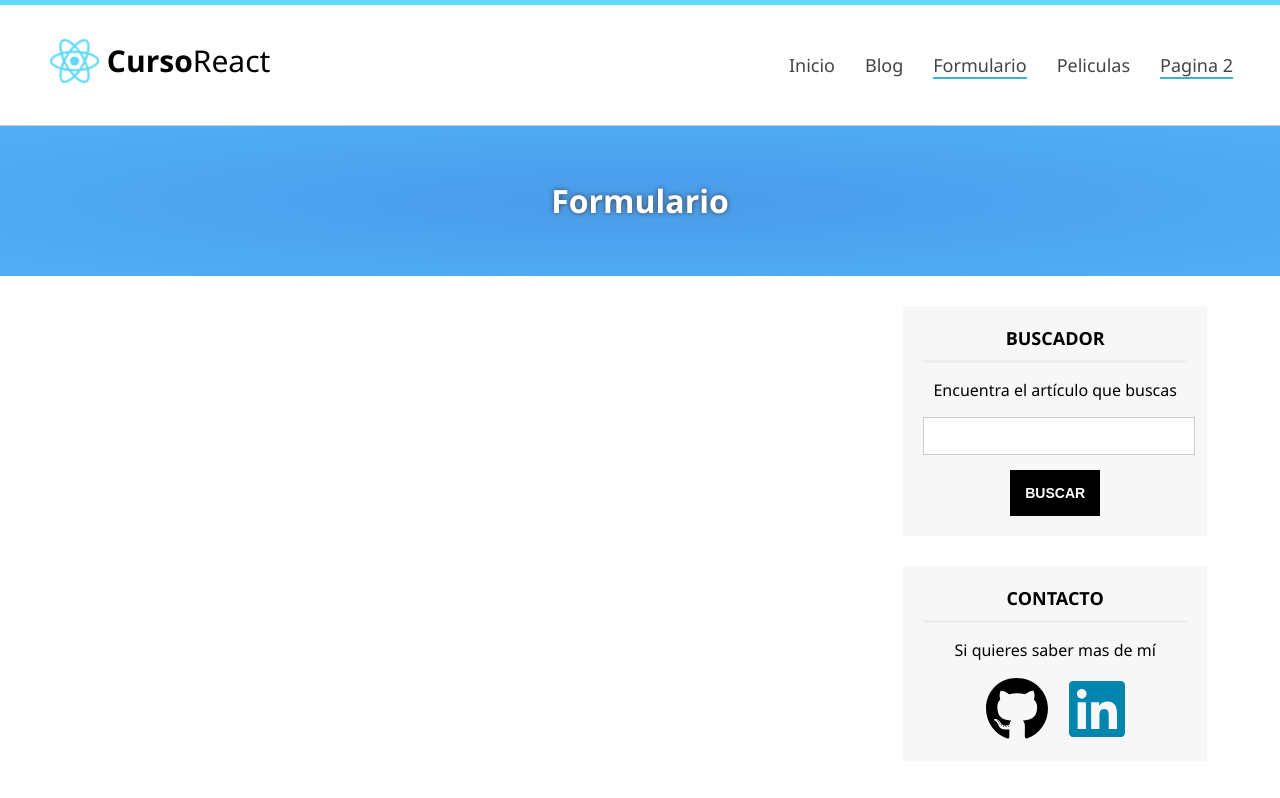
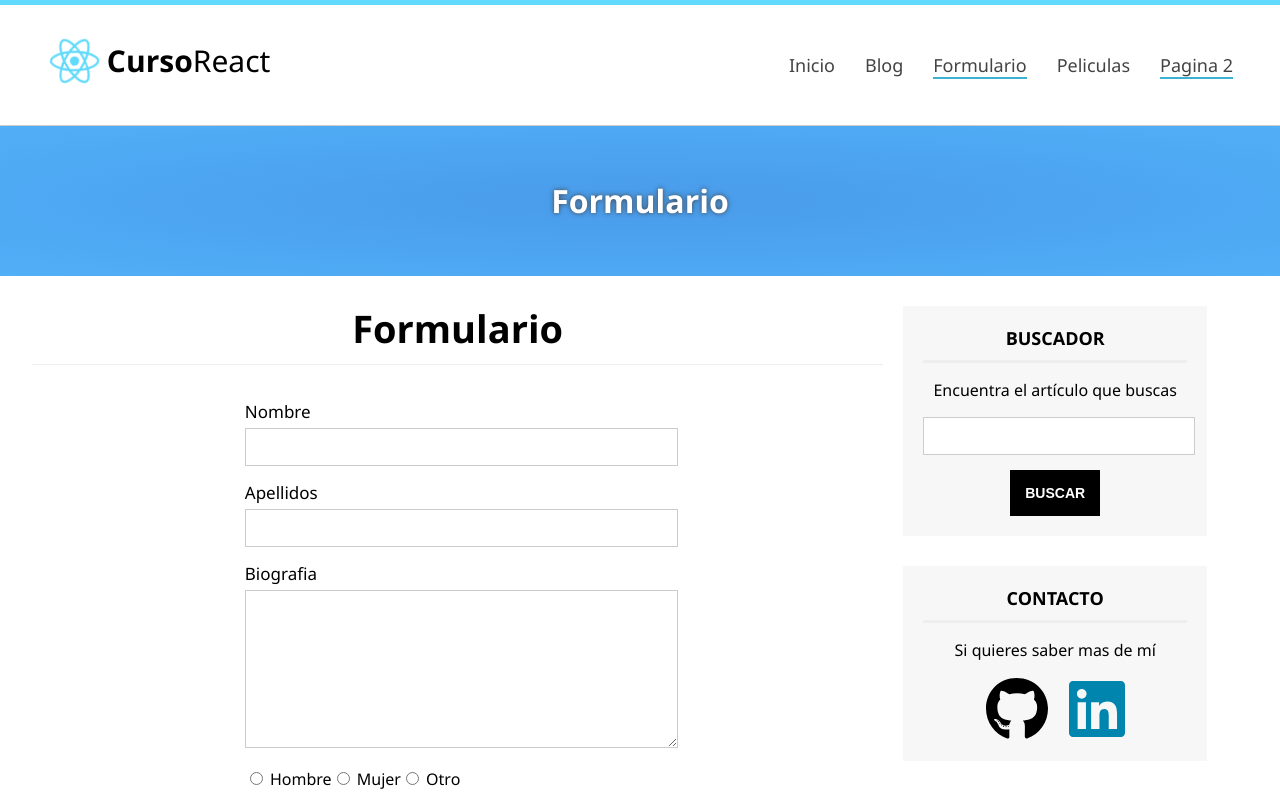
Before and after one commit to Emocrat3/Curso-React, a React (Create React App) app in the folder reactProyecto/: page /formulario in a window 1280 px wide. Shown: the top 798 px of the page. Built offline with nearby package versions, Linux system fonts and the light colour scheme.

Commit message:
Funcionando mostrar articulos en localhost, en prod fallando

```diff
--- a/reactProyecto/package.json
+++ b/reactProyecto/package.json
@@ -10,6 +10,7 @@
     "@testing-library/jest-dom": "^4.2.4",
     "@testing-library/react": "^9.3.2",
     "@testing-library/user-event": "^7.1.2",
+    "axios": "^0.19.2",
     "react": "^16.13.1",
     "react-dom": "^16.13.1",
     "react-router-dom": "^5.2.0",
--- /dev/null
+++ b/reactProyecto/src/components/Articles.js
@@ -0,0 +1,71 @@
+import React, { Component } from 'react';
+import axios from 'axios';
+class Articles extends Component {
+
+    state = {
+        articles: [],
+        status: null
+    }
+    componentWillMount() {
+        this.getArticles();
+    }
+
+    getArticles = () => {
+        axios.get("https://arthuro-gomez-react.netlify.app/api/articles")
+        .then(res =>{
+            const data = res.data;//to save your data response
+            console.log("----SETTING DATA-----")
+            console.log(data)//to see your data response
+            this.setState({articles}) //to set your data response
+
+            console.log("++++++ALL DATA WAS SETTING++++++")
+        }).catch(err=>{
+            console.log(err)
+        })
+    }
+
+    render() {
+        console.log(this.state.articles)
+        if (this.state.articles.length >= 1) {
+
+            var listArticles = this.state.articles.map((article) => {
+                return (
+                    <article className="article-item" id="article-template">
+                        <div className="image-wrap">
+                            <img src="https://unhabitatmejor.leroymerlin.es/sites/default/files/styles/header_category/public/2018-10/4%20paisaje%20macedonia.jpg?itok=AELknmF8" alt="Paisaje" />
+                        </div>
+
+                <h2>{article.title}</h2>
+                        <span className="date">
+                            {article.date}
+                    </span>
+                        <a href="#">Leer más</a>
+
+                        <div className="clearfix"></div>
+                    </article>
+                );
+            });
+            return (
+                <div id="articles">
+                    {listArticles}
+                </div>
+            );
+        } else if (this.state.articles.length === 0 && this.state.status === 'success') {
+            return (
+                <div id="articles">
+                    <h2 className="subheader">No hay articulos para mostrar</h2>
+                    <p>Todavia no hay contenido en esta sección</p>
+                </div>
+            );
+        } else {
+            return (
+                <div id="articles">
+                    <h2 className="subheader">Cargando</h2>
+                    <img src="https://pa1.narvii.com/6707/510b0daee67fbc091f14b9d8ef40aeb6c0d4dc7d_hq.gif"/>
+                </div>
+            );
+        }
+    }
+}
+
+export default Articles;
--- a/reactProyecto/src/components/Blog.js
+++ b/reactProyecto/src/components/Blog.js
@@ -1,8 +1,10 @@
 import React, { Component } from 'react';
+import Articles from './Articles';
 import Slider from './Slider';
 import Sidebar from './Sidebar';
 
 class Blog extends Component {
+
 
     render() {
 
@@ -10,13 +12,13 @@ class Blog extends Component {
             <div id="blog">
                 <Slider
                     title="Blog"
-                    size ="slider-small"
+                    size="slider-small"
                 />
 
                 <div className="center">
                     <div id="content">
                         {/*Listado de articulos que vienen del api rest de node*/}
-
+                        <Articles />
                     </div>
                     <Sidebar
                         blog="true"
--- a/reactProyecto/src/components/Footer.js
+++ b/reactProyecto/src/components/Footer.js
@@ -3,7 +3,7 @@ import React, { Component } from 'react';
 const Footer = () => {
     return (
         <footer id="footer">
-            <div class="center">
+            <div className="center">
                 <p>
                     &copy; Desarrollado por Arthuro Gomez
             </p>
--- a/reactProyecto/src/components/Formulario.js
+++ b/reactProyecto/src/components/Formulario.js
@@ -4,18 +4,98 @@ import Sidebar from './Sidebar';
 
 class Formulario extends Component {
 
+    nombreRef = React.createRef();
+    apellidosRef = React.createRef();
+    bioRef = React.createRef();
+    hombreRef = React.createRef();
+    mujerRef = React.createRef();
+    otroRef = React.createRef();
+
+    state = {
+        user: {}
+    };
+
+    recibirFormulario = (e) => {
+        e.preventDefault();
+        var genero = 'hombre';
+
+        if (this.hombreRef.current.checked) {
+            genero = this.hombreRef.current.value;
+        } else if (this.mujerRef.current.checked) {
+            genero = this.mujerRef.current.value;
+        } else {
+            genero = this.otroRef.current.value;
+        }
+
+        var user = {
+            nombre: this.nombreRef.current.value,
+            apellidos: this.apellidosRef.current.value,
+            bio: this.bioRef.current.value,
+            genero: genero
+        };
+
+        this.setState({
+            user: user
+        });
+
+    }
+
     render() {
+        if (this.state.user.nombre) {
+            var user = this.state.user;
+        }
 
         return (
             <div id="formulario">
                 <Slider
                     title="Formulario"
-                    size ="slider-small"
+                    size="slider-small"
                 />
 
                 <div className="center">
                     <div id="content">
-                        {/*Listado de articulos que vienen del api rest de node*/}
+                        <h1 className="subheader">Formulario</h1>
+                        {/*Mostrar datos del formulario*/}
+                        {
+                            this.state.user.nombre &&
+                            <div id="user-data">
+                                <h4>Estos datos se guardaran en la base de datos</h4>
+                                <p>Nombre: <strong>{user.nombre}</strong></p>
+                                <p>Apellidos: <strong>{user.apellidos}</strong></p>
+                                <p>Biografia: <strong>{user.bio}</strong></p>
+                                <p>Genero: <strong>{user.genero}</strong></p>
+
+                            </div>
+                        }
+                        {/*Crear un formulario*/}
+
+                        <form className="mid-form" onSubmit={this.recibirFormulario} onChange={this.recibirFormulario}>
+                            <div class="form-group">
+                                <label htmlFor="nombre">Nombre</label>
+                                <input type="text" name="nombre" ref={this.nombreRef} />
+                            </div>
+
+                            <div className="form-group">
+                                <label htmlFor="apellidos">Apellidos</label>
+                                <input type="text" name="apellidos" ref={this.apellidosRef} />
+                            </div>
+
+                            <div className="form-group">
+                                <label htmlFor="bio">Biografia</label>
+                                <textarea name="bio" ref={this.bioRef}></textarea>
+                            </div>
+
+                            <div className="form-group radibuttons">
+                                <input type="radio" name="genero" value="hombre" ref={this.hombreRef} /> Hombre
+                            <input type="radio" name="genero" value="mujer" ref={this.mujerRef} /> Mujer
+                            <input type="radio" name="genero" value="otro" ref={this.otroRef} /> Otro
+                        </div>
+
+                            <div className="clearfix"></div>
+
+                            <input type="submit" value="Enviar" class="btn btn-success" />
+
+                        </form>
 
                     </div>
                     <Sidebar
--- a/reactProyecto/src/components/Sidebar.js
+++ b/reactProyecto/src/components/Sidebar.js
@@ -21,7 +21,7 @@ class Sidebar extends Component {
                     <p>Encuentra el artículo que buscas</p>
                     <form>
                         <input type="text" name="search" />
-                        <input type="submit" name="submit" value="Buscar" class="btn" />
+                        <input type="submit" name="submit" value="Buscar" className="btn" />
                     </form>
                 </div>
                 <div id="search" className="sidebar-item">
```
Also changed, not shown: 2 other files (tests, documents, lock files or other folders).
